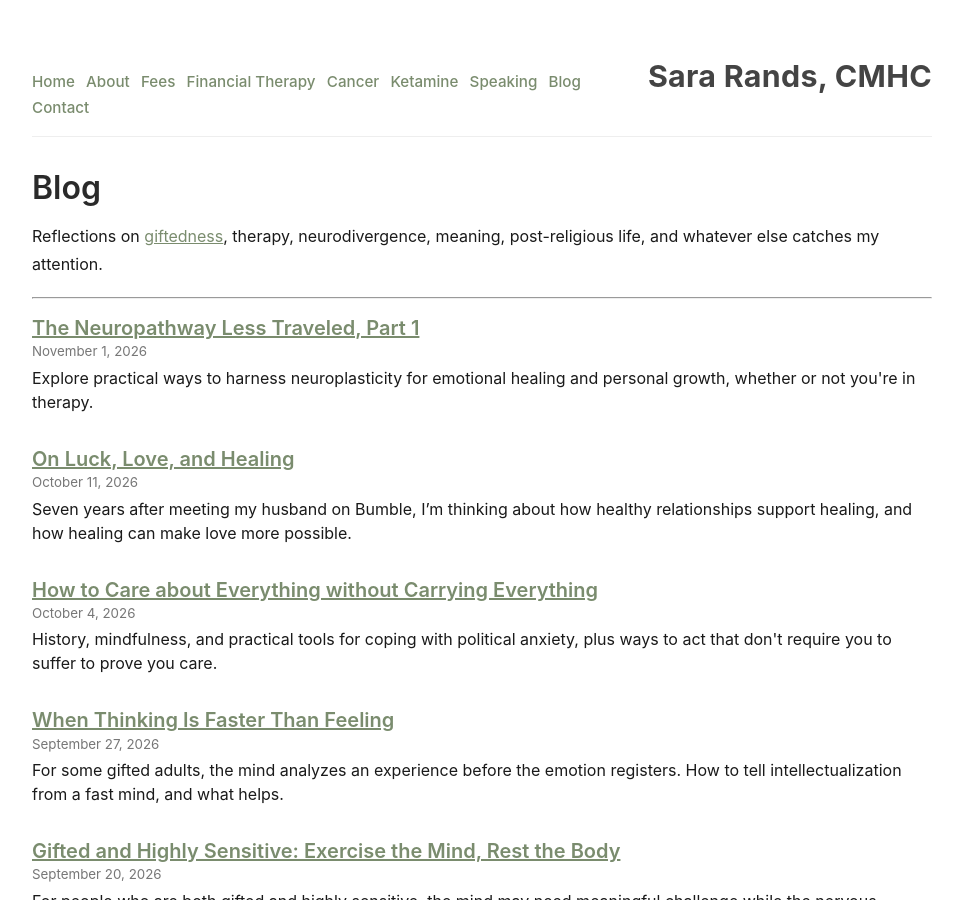
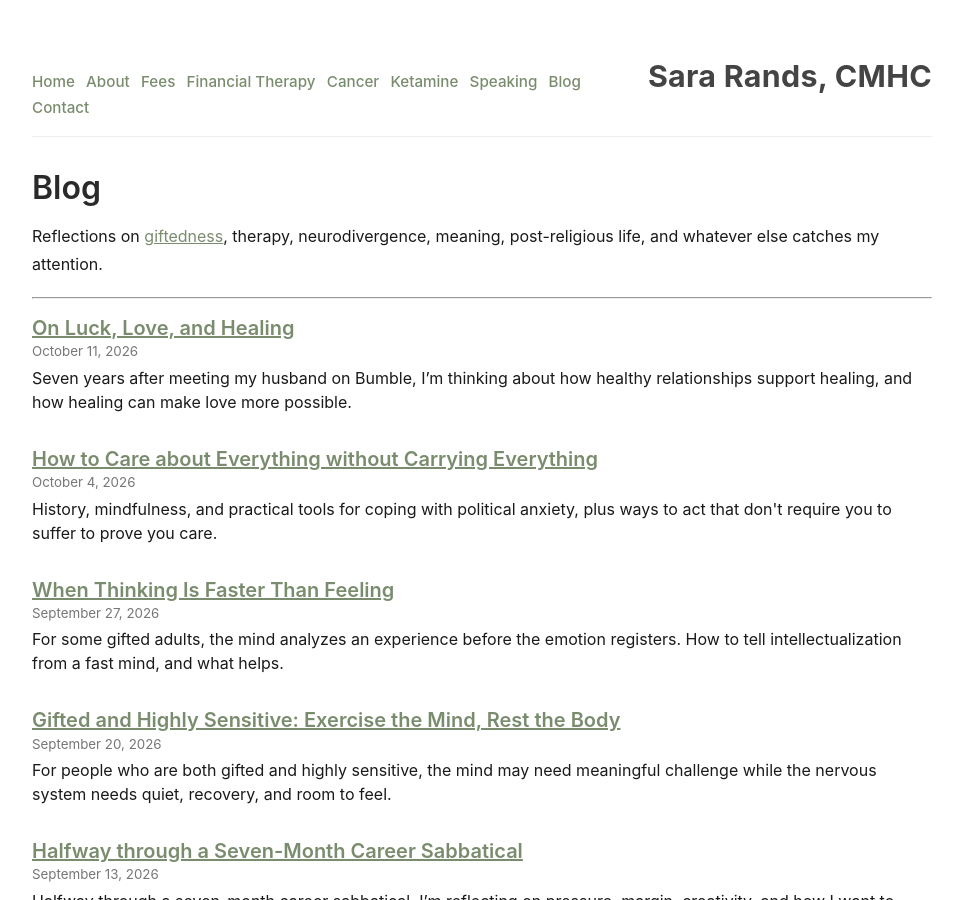
Before and after one commit to SaraRands/sararands-site, a Jekyll site: the page built from blog/index.md, in a window 1280 px wide and 900 px high. Shown: the whole window, without its empty margins (158-1121 px from the left). Built offline with Jekyll 4.4.1, drawn with Linux system fonts in a browser that asks for light colours; part of the change alters nothing that is shown.

```diff
--- a/_includes/head.html
+++ b/_includes/head.html
@@ -1,4 +1,13 @@
 <!-- _includes/head.html -->
+
+<!-- Google tag -->
+<script async src="https://www.googletagmanager.com/gtm.js?id=GTM-NSJSX3ZS"></script>
+<script>
+  window.dataLayer = window.dataLayer || [];
+  function gtag(){dataLayer.push(arguments);}
+  gtag('js', new Date());
+</script>
+
 <meta charset="utf-8">
 <meta name="viewport" content="width=device-width, initial-scale=1">
 
--- a/_posts/2026-11-01-diy-healing-growth.md
+++ /dev/null
@@ -1,89 +0,0 @@
----
-layout: post
-title: "The Neuropathway Less Traveled, Part 1"
-subtitle: "Do-It-Yourself Practices for Healing and Growth"
-seo_title: "How to Rewire your brain: DIY Practices for Healing and Growth"
-description: "Explore practical ways to harness neuroplasticity for emotional healing and personal growth, whether or not you're in therapy."
-tags: [neuroplasticity, self-help, mental health, personal growth, emotional healing]
----
-
-*This post is adapted from the first half of a [talk I gave at Salt Lake Oasis](/speaking/) on October 26, 2025.*
-
-Why is it so hard to change?
-
-Humans have been asking themselves this since there were humans, in all sorts of contexts: religion, philosophy, our relationships with others, our relationship with ourselves. We intend to change, and then we keep doing the thing we always have done. Or we desperately want someone else to change. Either way, we feel terrible.
-
-Modern neuroscience gives us some new answers.
-
-Some nuances before I start: I’m not a neuroscientist. I’m a therapist. I dabble in neuroscience towards the goal of helping people change. Sometimes we use models that are simplified towards the goal of helping people reach their goals.
-
-## Our brain’s wiring
-
-Our brain’s wiring is one reason why change is so difficult.
-
-Brains use a lot of energy. About 20% of our calories get spent running this small organ that’s just 2% of our body weight.
-
-Because thinking is so expensive, our brains evolved to be efficient. Brains conserve energy by maintaing old patterns.
-
-Our brain lays down tracks in childhood. In this way, our parents’ stuff and previous generations’ stuff gets passed down to us.
-
-And like old cow trails eventually become roads even if no modern person would choose that path for the road, the brain keeps going down that path of least resistance. That makes those tracks get deeper and deeper over time, like a small trickle of water that becomes a deep riverbed.
-
-But what if your brain’s wiring could change? Imagine an ocean wave that deposits sand that smooths out the grooves in the sand, enabling new, more adaptive paths to form. Or, as one of my colleagues once put it, shaking the Etch-a-Sketch.
-
-This is called **neuroplasticity**: our brain’s ability to change and adapt from experience.
-
-Scientists used to think that after a certain age the brain stopped changing. It turns out that’s not true. One of the gifts of modern neuroscience is the knowledge that **our brain never stops changing in response to learning**.
-
-**Neuroplasticity is the science of hope.**
-
-Now, neuroplasticity is a double-edged sword that can cut both ways. Our brain’s wiring can also change for the worse, because of things like unintegrated trauma, isolation, addiction, chronic pain, poverty, stress, sleep deprivation, and shame. So keep that in mind.
-
-I’m focusing here on the many ways we can change for the better.
-
-## Many roads
-
-Healing trauma means creating and reinforcing new neural pathways.
-
-Modern brain imaging research shows that changes from certain practices: things like:
-
-* Mindfulness and meditation
-* Talk therapy
-* Good health habits: sleep, diet, exercise
-* Play
-* Healthy relationships
-* Psychedelics
-
-(Psychedelics is is an exciting up-and-coming field. In the Oasis presentation I did not get into the details because of the legal, medical, and psychological risks. There is a great deal of positive research about the therapeutic benefits, especially when paired with psychotherapy, and my hope is that the legal landscape changes as a result of this reseach. Oh and also I do [ketamine-assisted psychotherapy] (/kap/) which I’ll get into in Part 2 of this post.)
-
-**Don’t try everything I’m going to talk about here.** You can’t. It’s too much. My brain likes being thorough and covering as much of the territory as I can see; I like giving options.
-
-Instead, notice what resonates with you at an emotional level, or what sparks curiosity. What are 1-3 things you might be interested in trying?
-
-Healing isn’t just one path. There are many, abundant paths to healing. I’ll talk about the do-it-yourself practices in Part 1, and the therapy practices in Part 2.
-
-## Journaling
-
-Journaling has many research-backed benefits: it reduces stress and anxiety, helps people process difficult emotions, increases emotional regulation, alleviates depression, boosts self-awareness, improves problem solving, and helps you get to know who you are.
-
-And I know this from the inside. Journaling is a big part of my own healing story. I’ve been an avid journaler since my English undergrad days in the early 90s. After a break while raising children, I returned to the practice in midlife. Writing helped me gain the clarity I needed to make many difficult but ultimately life-giving life transitions in my 40s. I actually did not have my own therapist until relatively late in this process; journaling was my main practice I had for seeing my situation clearly and gaining the courage and confidence to change things.
-
-Journaling helped me to access and connect to both logic and my emotions. It helped me slow down and record the facts about what was happening, and also gave time for my my emotions to show up so I could connect to those. This is what is called **Wise Mind** (a concept from Dialectical Behavior Therapy developed by Marsha Linehan): accessing both logic and emotions, and connecting to Wise Mind helps us make good decisions.
-
-This is not what I call (for my LDS or formerly LDS clients) “I, Nephi”-style journaling. The goal of writing is not to set a good example for your descendants or to showcase your righteousness. This writing is for your eyes only. Cultivate radical honesty and vulnerability with yourself here in this safe space.
-
-There are lots of different ways to journal: longhand, or electronically. Research does support the benefits of writing by hand. But I also like the idea of not being too rigid here. Try longhand writing, but if that doesn’t work for you for whatever reason, try electronic. I do both. I like [Penzu](https://penzu.com) for electronic journaling. I’ve used them for over 10 years now. When I was doubting my own experience, the search function was helpful for me to see patterns happening over time. And sometimes electronic versions are easier to keep private than a paper notebook.
-
-For some, journaling has been a negative experience in the past. Perhaps a family member has invaded privacy in a journal. But like I said, there are many paths to healing. If this one doesn’t work for you, pick another one.
-
-I want to highlight three different sub-types of journaling:
-
-### Pennebaker Journaling
-
-
-
-### Morning Pages
-
-
-
-### Gratitude Journaling
```
